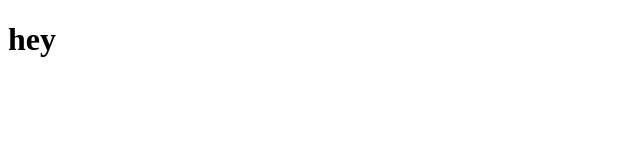
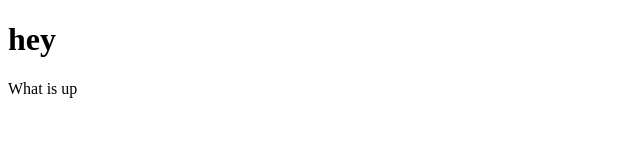
Before and after one commit to cameroncruse/cameroncruse.github.io, a plain HTML site: page index.html in a window 1280 px wide. Shown: the full height of the page, 0-640 px from the left. Drawn offline with Linux system fonts and the light colour scheme.

Commit message:
Update index.html

```diff
--- a/index.html
+++ b/index.html
@@ -5,6 +5,7 @@
 	</head>
 	<body>
 		<h1>hey</h1>
+        <p> What is up </p>
 	</body>
 
 </html>
```
